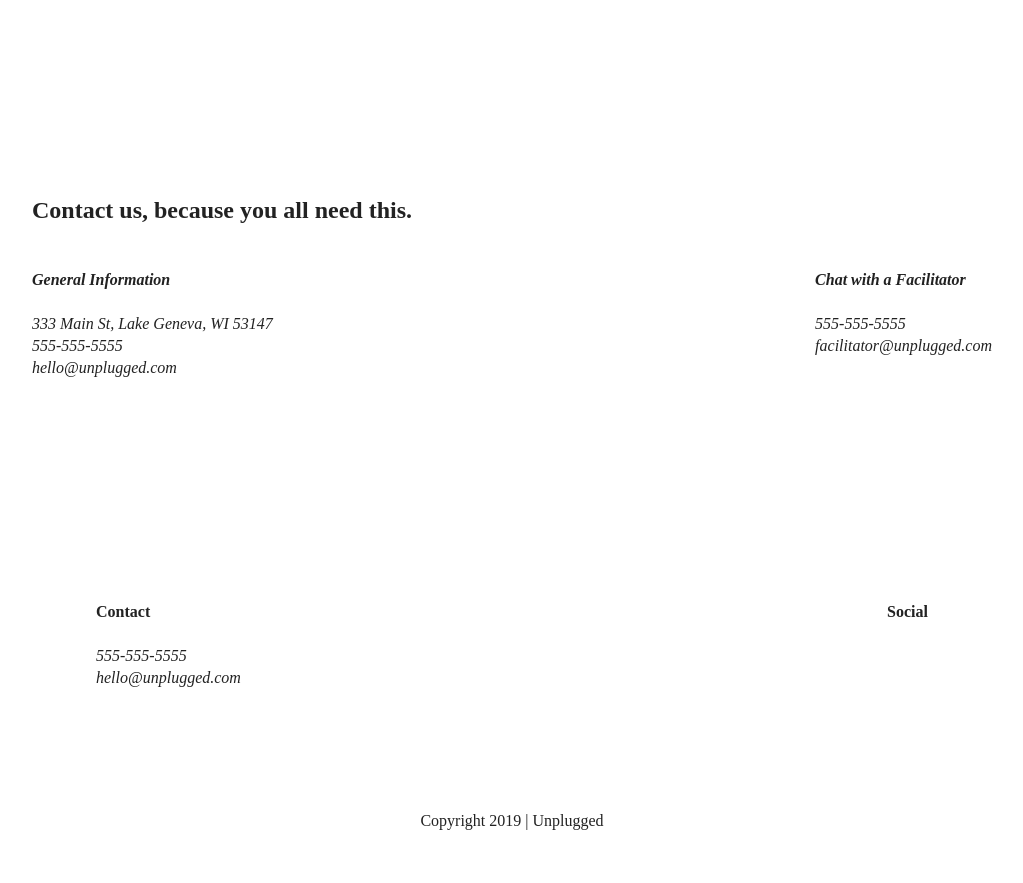
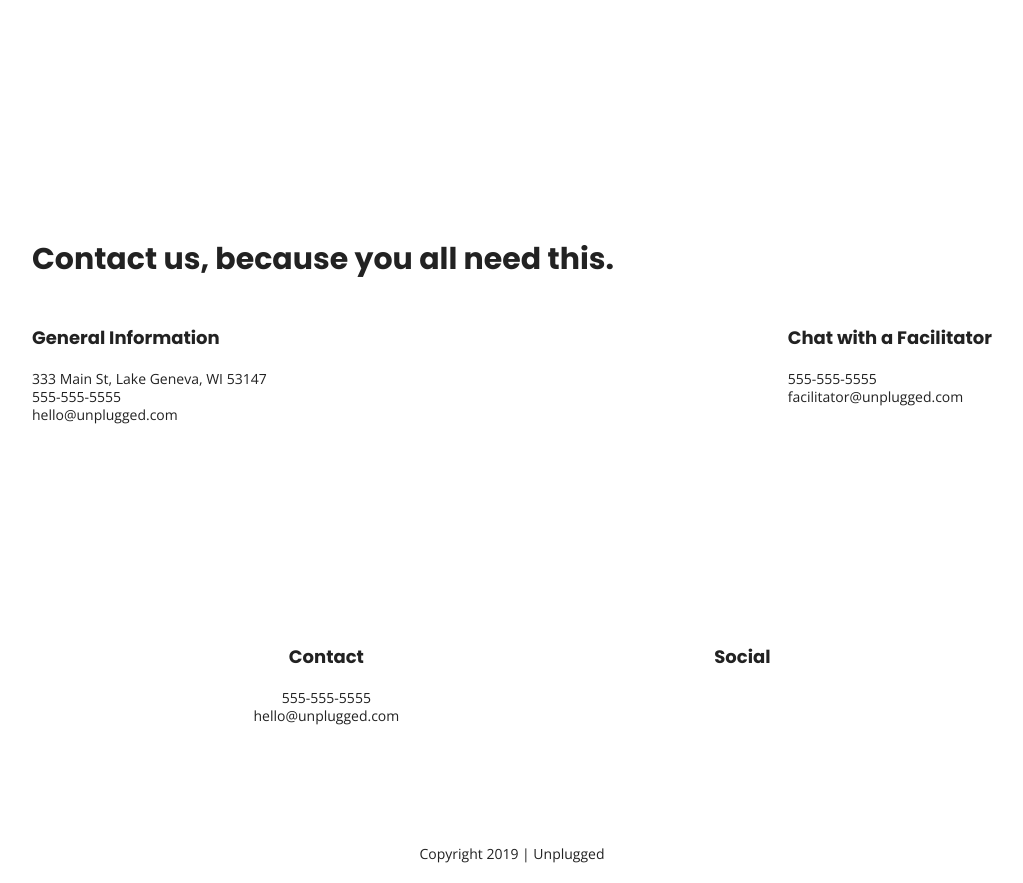
Before and after one commit to s-goodwin/unplugged-retreat, a website: page about/index.html in a window 1280 px wide. Shown: the part 477-1360 px from the top of the page, without its empty margins (128-1151 px from the left). Before the commit the page ends 1329 px from the top, so only its background shows below. Drawn offline with nearby package versions, Linux system fonts and the light colour scheme.

Commit message:
Added text styles

```diff
--- a/about/index.html
+++ b/about/index.html
@@ -20,6 +20,9 @@
   <link rel="stylesheet" href="../css/main.css">
 
   <meta name="theme-color" content="#fafafa">
+
+  <!-- Google Fonts-->
+  <link href="https://fonts.googleapis.com/css?family=Open+Sans:400,700|Poppins:500,700" rel="stylesheet">
 </head>
 
 <body>
--- a/css/main.css
+++ b/css/main.css
@@ -87,10 +87,64 @@
    Author's custom styles
    ========================================================================== */
 
+   /* General Styles */
+
+  html {
+    font-size: 16px;
+  }
+
+  body {
+    font-family: 'Open Sans', sans-serif;
+    font-size: 1em;
+    text-align: left;
+  }
+
+  ul,
+  ol {
+    list-style-type: none; /* Gets rid of bullet points */
+  }
+
+  a {
+    color: #e2e3ed;
+    text-decoration: none;
+  }
+
+  h2 {
+    font-family: 'Poppins', sans-serif;
+    font-size: 1.875em;
+  }
+
+  h3,
+  h4 {
+    font-family: 'Poppins', sans-serif;
+    font-size: 1.125em;
+    margin: 20px 0;
+  }
+
+  p {
+    font-size: .875em;
+    line-height: 1.285;
+  }
+
+  img {
+
+  }
+
+  figure {
+
+  }
+
+  address {
+    font-style: normal;
+
+  }
+
   .content-wrapper {
-    width: 90%;
-    margin: 50px 0;
+      width: 90%;
+      margin: 50px 0;
   }
+
+
 /* -------------------- Base Header - Footer Styles -------------------- */
 
 header, footer {
@@ -133,11 +187,15 @@
 }
 
 footer {
-  flex-direction: column;
+ flex-direction: column;
 }
 
 footer p {
   margin: 0;
+}
+
+.footer-content {
+  text-align: center;
 }
 
 footer .content-wrapper {
@@ -163,8 +221,9 @@
 
 footer .copyright {
   margin: 20px 0;
+  display: flex;
+  justify-content: center;
 }
-
 
 /* -------------------- Mobile Styles - Homepage -------------------- */
 
@@ -450,6 +509,7 @@
   }
 
   /* Footer */
+
   footer .content-wrapper {
     width: 65%;
     margin: 100px 0;
@@ -457,7 +517,7 @@
 
   .footer-content {
     display: flex;
-    justify-content: space-between;
+    justify-content: space-around;
     align-items: flex-start;
   }
 
@@ -467,9 +527,6 @@
 
   footer .copyright {
     width: 100%;
-    display: flex;
-    justify-content: center;
-    align-items: center;
   }
 
   /* ==========================================================================
@@ -566,7 +623,7 @@
    ========================================================================== */
    .mission h2,
    .contact-section .content-wrapper h2 {
-       width:
+       width: 95%;
    }
 
 /* ==========================================================================
```
Also changed, not shown: faq/index.html (+3 -0 lines), index.html (+3 -0 lines).
